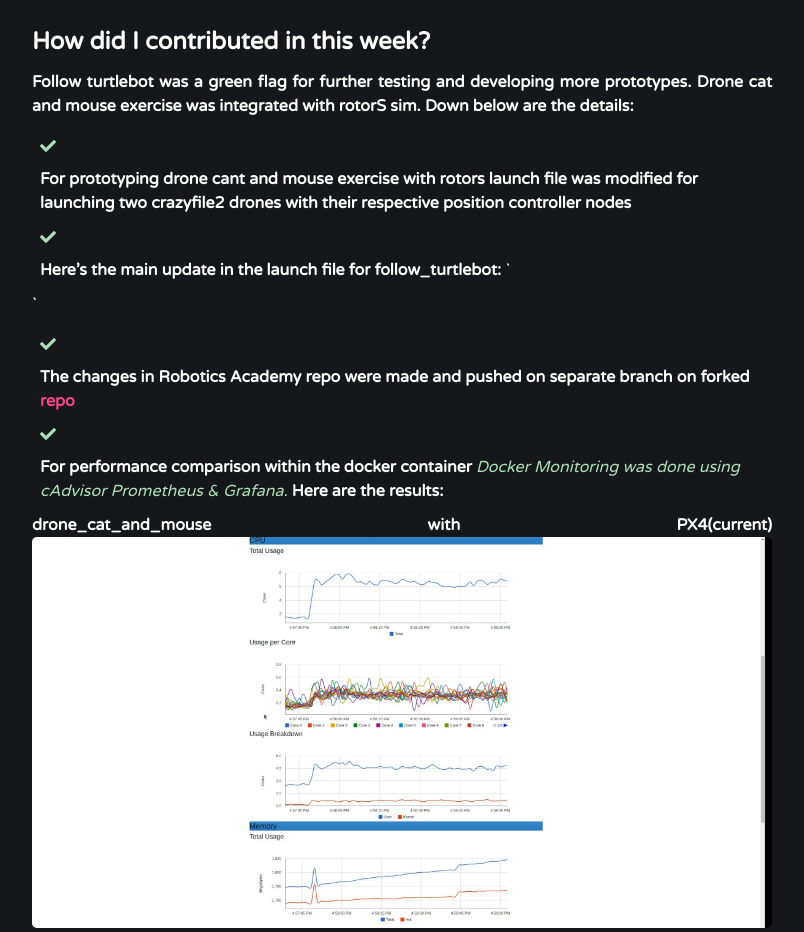
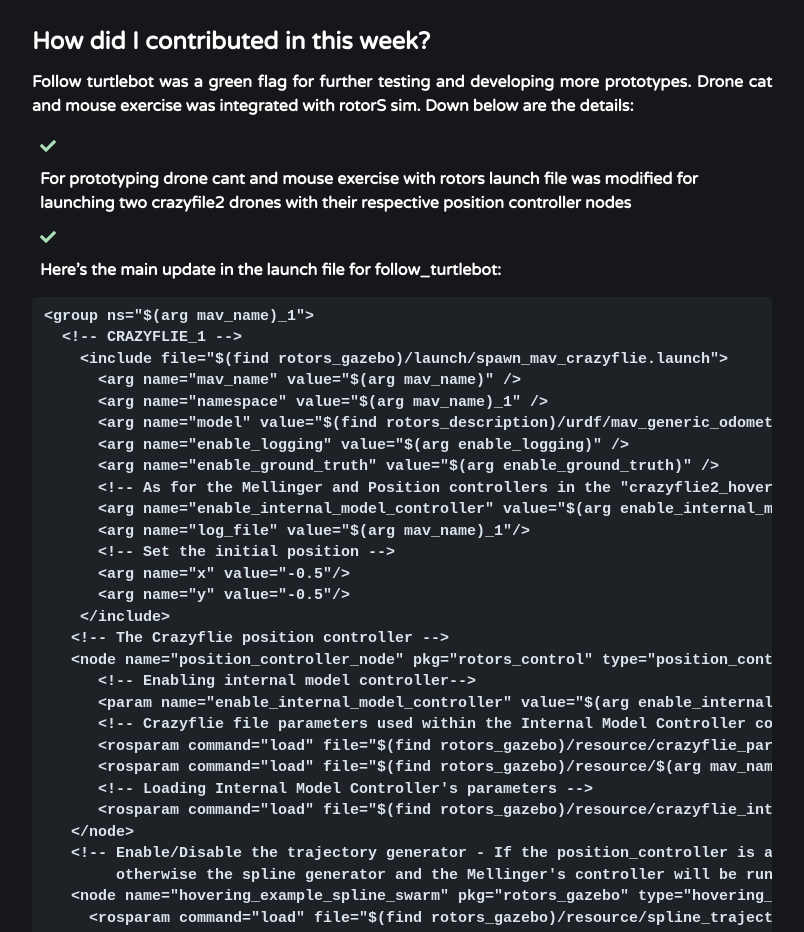
Before and after one commit to TheRoboticsClub/gsoc2022-Prakarsh_Kaushik, a Jekyll site: the page built from docs/_posts/week_3/2022-07-08-week-3.md, in a window 1280 px wide and 1400 px high, scrolled down 525 px, cut to the strip 0-932 px from the top of the window. Shown: the whole strip, without its empty margins (238-1042 px from the left). Built offline with Jekyll 4.4.1, drawn with Linux system fonts in a browser that asks for light colours; nearby versions of some CDN libraries; some of the changed text lies outside the part shown.

Commit message:
week3 typo

````diff
--- a/docs/_posts/week_3/2022-07-08-week-3.md
+++ b/docs/_posts/week_3/2022-07-08-week-3.md
@@ -18,6 +18,7 @@ description: Testing drone cat and mouse prototype with rotorS integrated
 - **For prototyping drone cant and mouse exercise with rotors launch file was modified for launching two crazyfile2 drones with their respective position controller nodes**
 
 - **Here's the main update in the launch file for follow_turtlebot:**
+
 ```
 <group ns="$(arg mav_name)_1">
   <!-- CRAZYFLIE_1 -->
@@ -95,12 +96,12 @@ description: Testing drone cat and mouse prototype with rotorS integrated
 **drone_cat_and_mouse with PX4(current)**
 ![px4 ]({{ site.baseurl }}/assets/blog_images/week3/px4_drone_cat_and_mouse.png){: .align-center}
 
-<iframe width="560" height="315" src="https://youtu.be/sU14UGrObsU" frameborder="0" allow="accelerometer; autoplay; encrypted-media; gyroscope; picture-in-picture" allowfullscreen></iframe>
+<iframe width="560" height="315" src="https://www.youtube.com/embed/sU14UGrObsU" frameborder="0" allow="accelerometer; autoplay; encrypted-media; gyroscope; picture-in-picture" allowfullscreen></iframe>
 
 **drone_cat_and_mouse with Rotors(prototype)**
 ![px4 ]({{ site.baseurl }}/assets/blog_images/week3/rotors_drone_cat_and_mouse.png){: .align-center}
 
-<iframe width="560" height="315" src="https://youtu.be/JUS0gmu5IUY" frameborder="0" allow="accelerometer; autoplay; encrypted-media; gyroscope; picture-in-picture" allowfullscreen></iframe>
+<iframe width="560" height="315" src="https://www.youtube.com/embed/JUS0gmu5IUY" frameborder="0" allow="accelerometer; autoplay; encrypted-media; gyroscope; picture-in-picture" allowfullscreen></iframe>
 
 - **Conclusion:**
 
````
